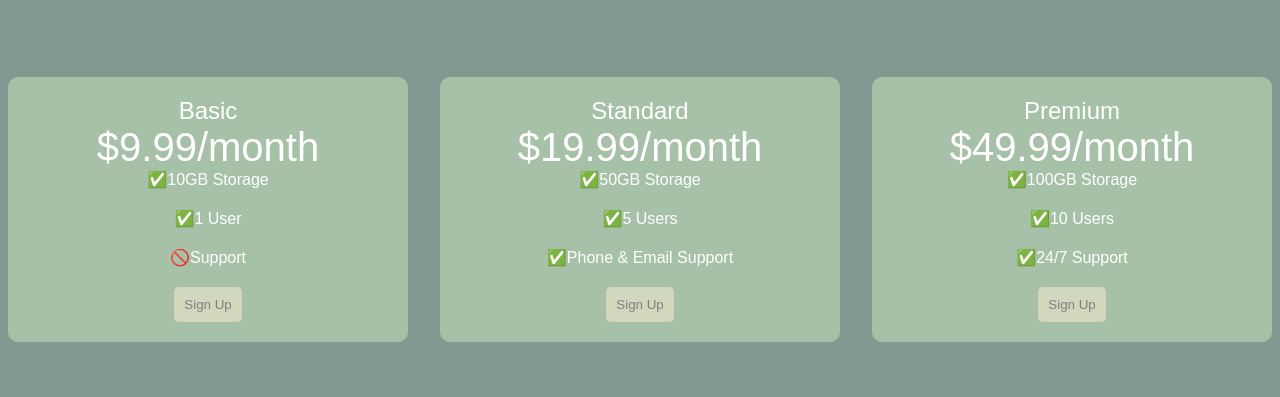
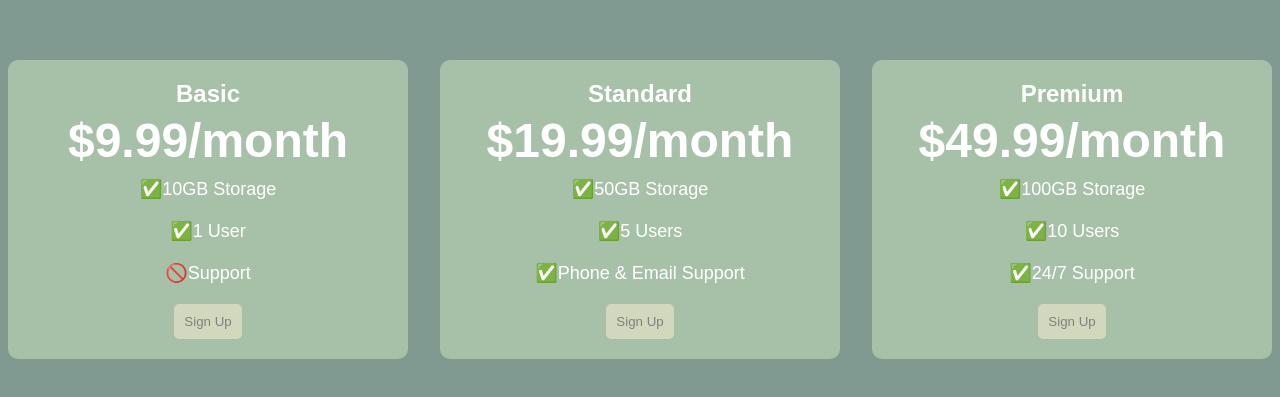
Before and after one commit to OtterOverlord/price-page-website, a plain HTML site: page index.html in a window 1280 px wide. Shown: the part 199-596 px from the top of the page. Drawn offline with Linux system fonts and the light colour scheme; a web font is replaced by a local one.

Commit message:
Add files via upload

```diff
--- a/index.html
+++ b/index.html
@@ -46,17 +46,23 @@
       .plan-title {
         text-align: center;
         font-size: 24px;
+        font-weight: bold;
+        margin-bottom: 5px;
       }
 
       .plan-price {
         text-align: center;
-        font-size: 40px;
+        font-size: 48px;
+        font-weight: bold;
+
+        margin-bottom: 10px;
       }
 
       .plan-features {
         text-align: center;
         padding: 0;
         margin: 0;
+        font-size: 18px;
       }
 
       .plan-features li {
```
